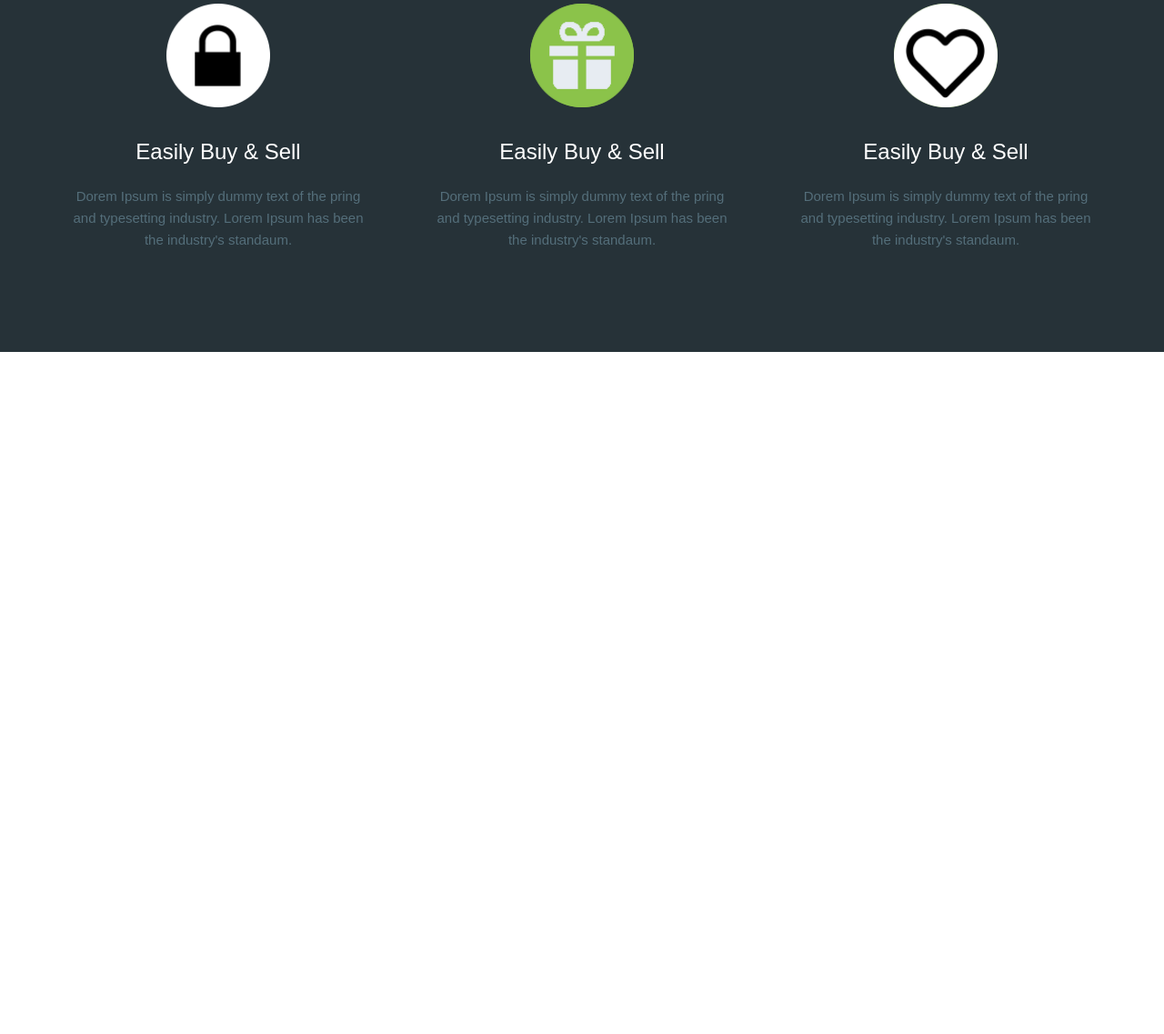
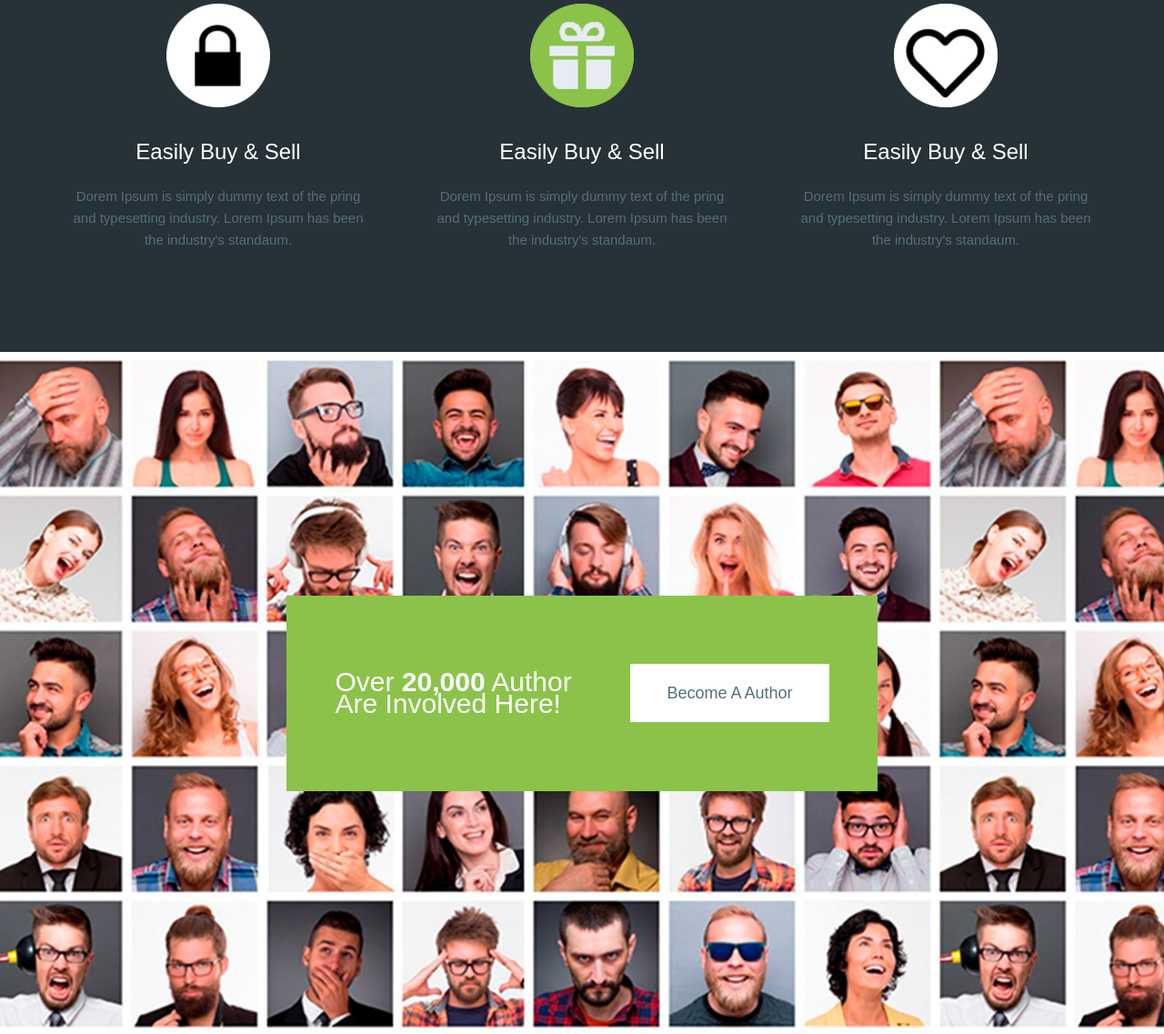
Before and after one commit to Serzh-Shpalyutin/moderno, a website: page app/index.html in a window 1280 px wide. Shown: the part 3987-5124 px from the top of the page at 91% size. Before the commit the page ends 4374 px from the top, so only its background shows below. Drawn offline with nearby package versions, Linux system fonts and the light colour scheme.

Commit message:
added author section

```diff
--- a/app/index.html
+++ b/app/index.html
@@ -843,7 +843,17 @@
       </div>
     </section>
 
-
+    <section class="author">
+      <div class="author__box">
+        <div class="author__title">
+          Over <span>20,000</span> Author
+          Are Involved Here!
+        </div>
+        <a class="author__link" href="#">
+          Become A Author
+        </a>
+      </div>
+    </section>
 
 
   </main>
--- a/app/scss/style.scss
+++ b/app/scss/style.scss
@@ -366,3 +366,47 @@
 }
 
 //end advantages
+
+//start author
+
+.author {
+    background-image: url(../images/author-bg.jpg);
+    background-position: center;
+    background-repeat: no-repeat;
+    background-size: cover;
+    min-height: 750px;
+    display: flex;
+    justify-content: center;
+    align-items: center;
+}
+.author__box {
+    max-width: 650px;
+    width: 100%;
+    min-height: 215px;
+    background-color: #8bc34a;
+    display: flex;
+    justify-content: center;
+    align-items: center;
+}
+
+.author__title {
+    color: #fff;
+    font-size: 30px;
+    margin-right: 45px;
+    max-width: 280px;
+    span {
+        font-weight: 700;
+    }
+}
+
+.author__link {
+    font-size: 18px;
+    line-height: 36px;
+    padding: 14px 40px;
+    background-color: #fff;
+    height: 64px;
+}
+
+
+
+//end author
```
Also changed, not shown: app/css/style.min.css, app/images/author-bg.jpg (added).
